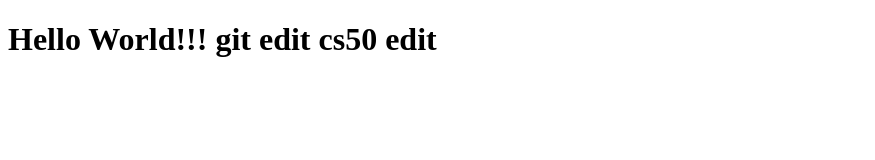
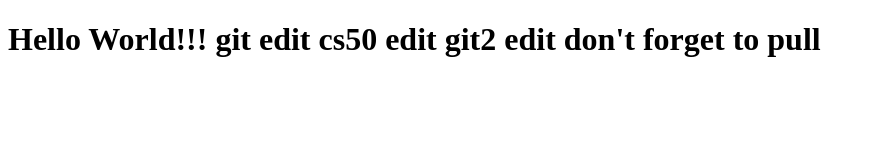
Before and after one commit to gringgyy/hello, a plain HTML site: page index.html in a window 1280 px wide. Shown: the whole page, without its empty margins (0-875 px from the left). Drawn offline with Linux system fonts and the light colour scheme.

Commit message:
git2 edit

```diff
--- a/index.html
+++ b/index.html
@@ -4,6 +4,6 @@
         <title>Hello World! cs50 hello</title>
     </head>
     <body>
-        <h1>Hello World!!! git edit cs50 edit</h1>
+        <h1>Hello World!!! git edit cs50 edit git2 edit don't forget to pull</h1>
     </body>
 </html>
```
